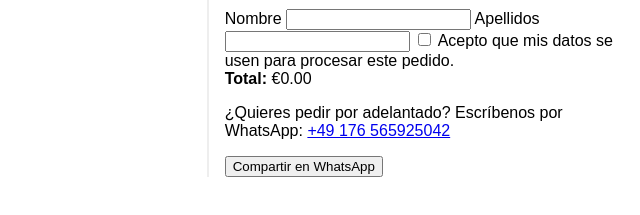
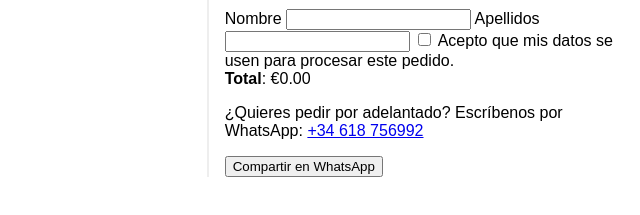
Before and after one commit to marlonypc15/Menu-Cubano, a website: page index.html in a window 1280 px wide. Shown: the part 227-442 px from the top of the page, 640-1280 px from the left. Drawn offline with Linux system fonts and the light colour scheme.

Commit message:
Update index.html

```diff
--- a/index.html
+++ b/index.html
@@ -20,8 +20,10 @@
   </header>
 
   <main class="layout">
+    <!-- Lista de platos -->
     <section id="menu" class="menu-grid"></section>
 
+    <!-- Carrito y datos -->
     <aside class="cart">
       <h2 data-i18n="cartTitle">Tu pedido</h2>
 
@@ -42,17 +44,19 @@
       </div>
 
       <div id="cart-items" class="cart-items"></div>
+
       <div class="cart-summary">
-        <div><strong>Total:</strong> <span id="total">€0.00</span></div>
+        <div><strong data-i18n="totalLabel">Total</strong>: <span id="total">€0.00</span></div>
         <p data-i18n="preorderText">
           ¿Quieres pedir por adelantado? Escríbenos por WhatsApp:
-          <a href="https://wa.me/4917656925042" target="_blank">+49 176 565925042</a>
+          <a href="https://wa.me/34618756992" target="_blank">+34 618 756992</a>
         </p>
-        <button id="shareWhatsApp" data-i18n="shareWhatsApp">Compartir en WhatsApp</button>
+        <button id="shareWhatsApp" class="primary" data-i18n="shareWhatsApp">Compartir en WhatsApp</button>
       </div>
     </aside>
   </main>
 
+  <!-- Plantilla de plato -->
   <template id="dish-template">
     <article class="dish-card">
       <h3 class="dish-name"></h3>
```
